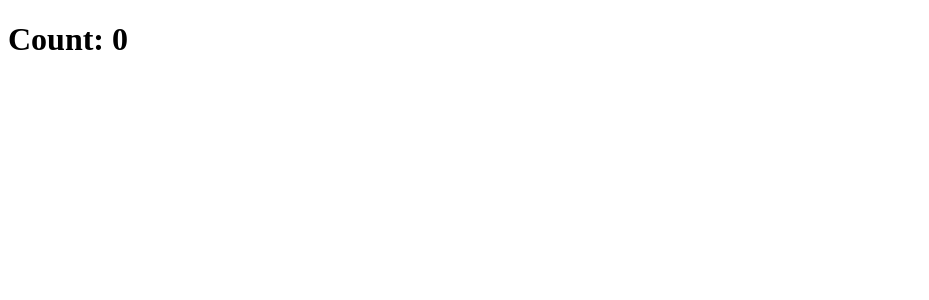
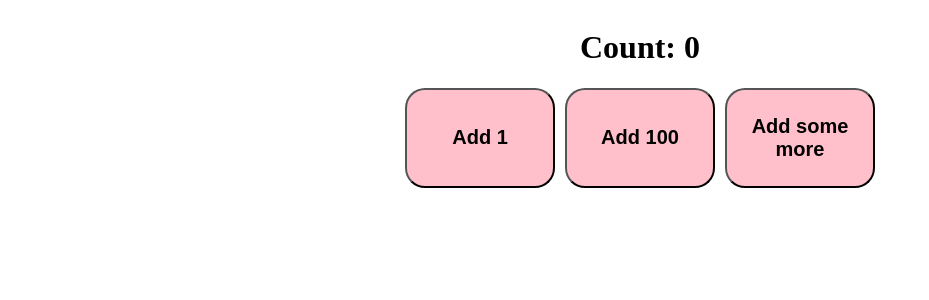
Before and after one commit to mate-academy/react_counter, a React (Create React App) app: page / in a window 1280 px wide. Shown: the top 300 px of the page, without its empty margins (0-929 px from the left). Built offline with nearby package versions, Linux system fonts and the light colour scheme; the HTML template or start-up script is replaced by a standard one.

Commit message:
Solution

```diff
--- a/src/App.scss
+++ b/src/App.scss
@@ -1 +1,32 @@
 // styles go here
+* {
+  box-sizing: border-box;
+}
+
+.App {
+  display: flex;
+  justify-content: center;
+}
+
+.title {
+  text-align: center;
+}
+
+.button {
+  display: flex;
+  gap: 10px;
+
+  &__item {
+    height: 100px;
+    width: 150px;
+    background-color: pink;
+    border-radius: 20px;
+
+    font-size: 20px;
+    font-weight: bold;
+
+    &:hover {
+      background-color: blueviolet;
+    }
+  }
+}
--- a/src/App.tsx
+++ b/src/App.tsx
@@ -1,18 +1,11 @@
 import React from 'react';
 import './App.scss';
+import { Counter } from './components/Counter';
 
-class App extends React.Component {
-  addOne = () => {};
-
-  add100 = () => {};
-
-  increase = () => {};
-
-  render() {
-    return (
-      <h1>Count: 0</h1>
-    );
-  }
-}
+const App: React.FC = () => (
+  <div className="App">
+    <Counter />
+  </div>
+);
 
 export default App;
--- /dev/null
+++ b/src/components/Counter.tsx
@@ -0,0 +1,49 @@
+import React from 'react';
+
+type State = {
+  count: number;
+};
+
+export class Counter extends React.Component<{}, State> {
+  state = {
+    count: 0,
+  };
+
+  addOne = () => {
+    this.setState((state) => ({
+      count: state.count + 1,
+    }));
+  };
+
+  add100 = () => {
+    this.setState((state) => ({
+      count: state.count + 100,
+    }));
+  };
+
+  increase = () => {
+    this.addOne();
+
+    if (this.state.count % 5 === 0) {
+      this.add100();
+    }
+  };
+
+  render() {
+    const { count } = this.state;
+
+    return (
+      <div>
+        <h1 className="title">
+          Count:
+          {` ${count}`}
+        </h1>
+        <div className="button">
+          <button type="button" onClick={this.addOne} className="button__item">Add 1</button>
+          <button type="button" onClick={this.add100} className="button__item">Add 100</button>
+          <button type="button" onClick={this.increase} className="button__item">Add some more</button>
+        </div>
+      </div>
+    );
+  }
+}
```
Also changed, not shown: package.json (line endings or trailing spaces), 1 other file (tests, documents, lock files or other folders).
